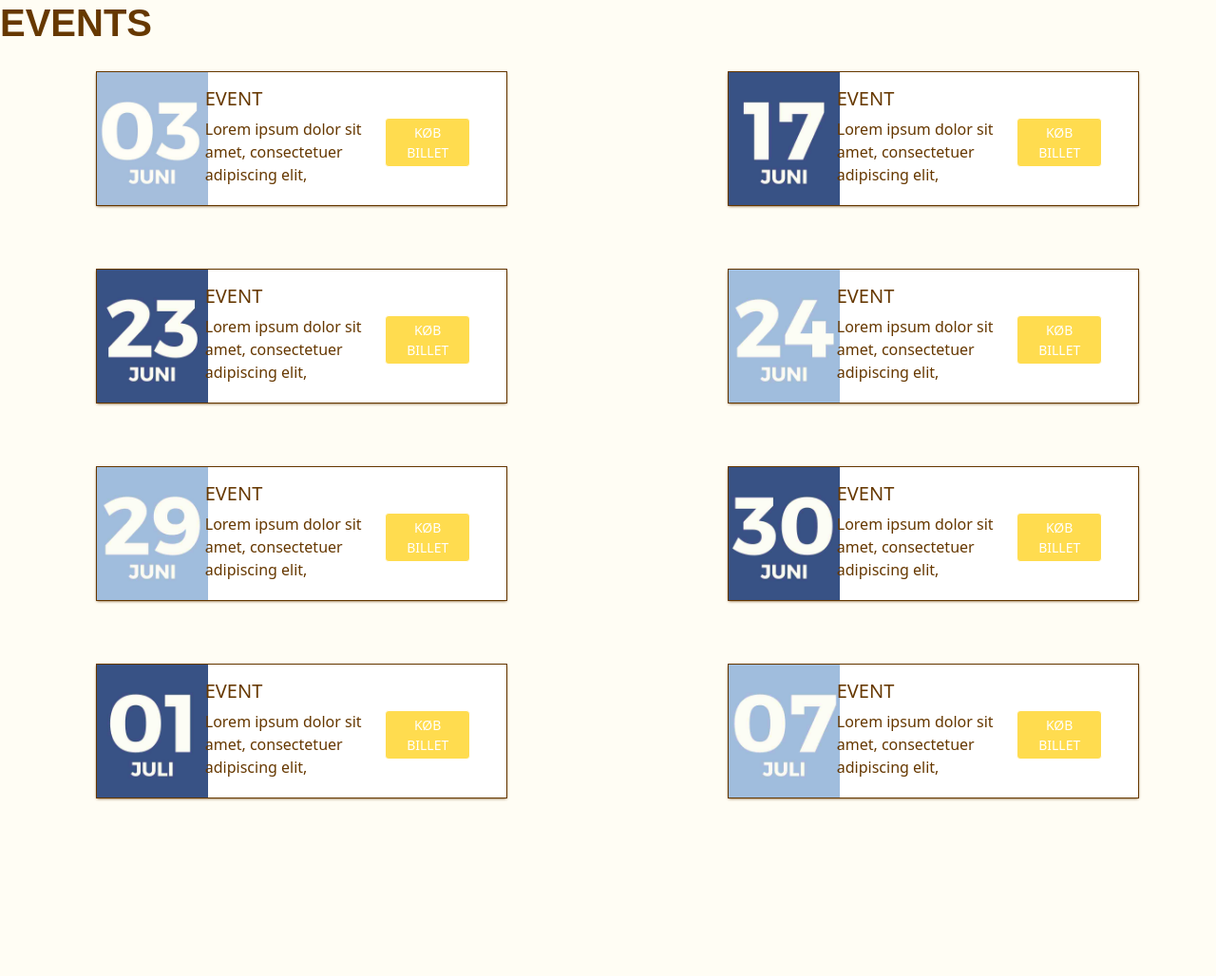
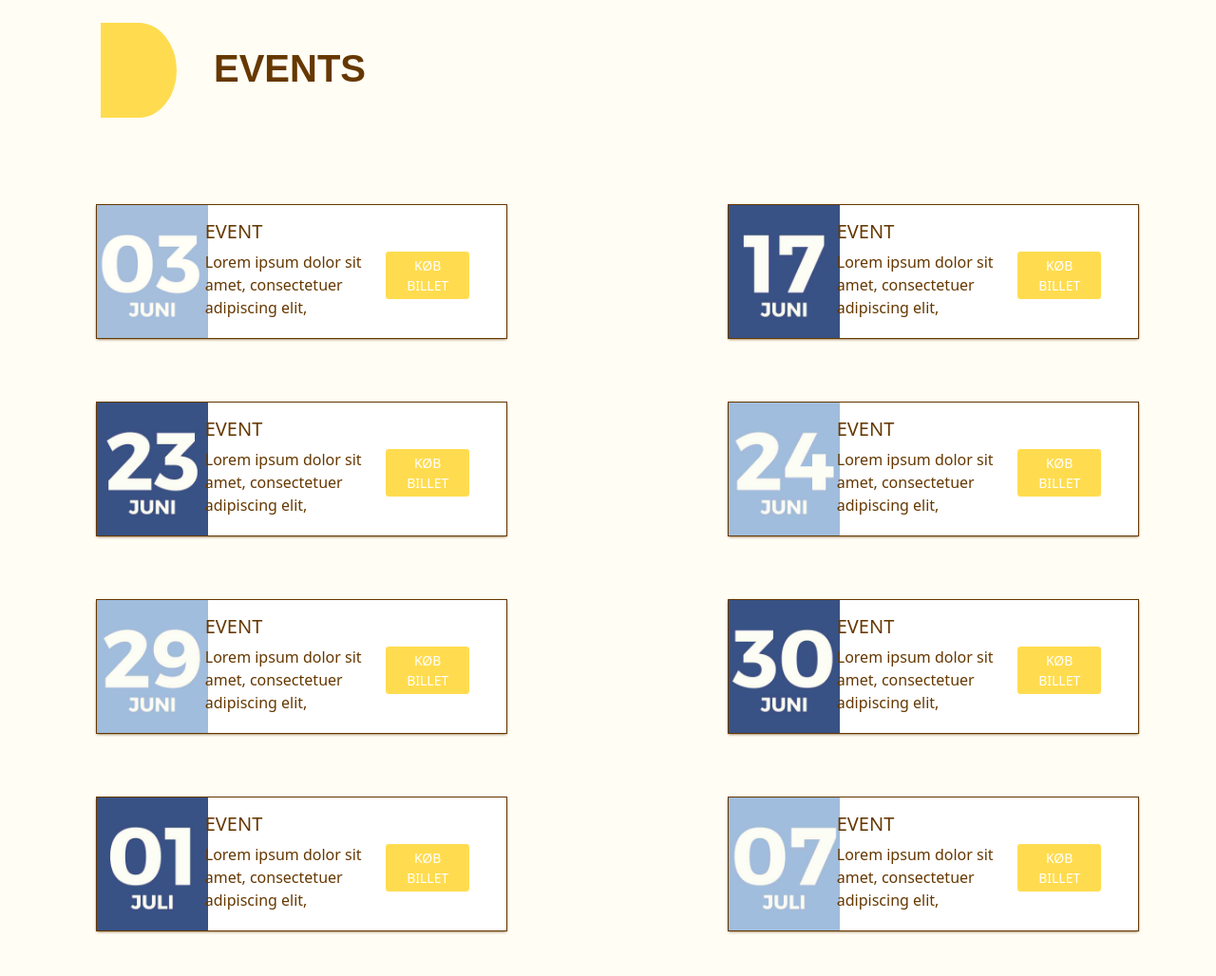
Before and after one commit to IdaGleieHeldorf/kalender, a website: page index.html in a window 1280 px wide. Shown: the whole page at 95% size. Before the commit the page ends 888 px from the top, so only its background shows below. Drawn offline with nearby package versions, Linux system fonts and the light colour scheme; files that its build step writes are made by us from their sources; a web font is replaced by a local one.

Commit message:
Tilføjelse af form/ikon

```diff
--- a/css/styles.scss
+++ b/css/styles.scss
@@ -29,6 +29,14 @@ body{
 	background-color: #FFFDF4;
 }
 
+.half-circle {
+	width: 80px;
+	height: 100px;
+	border-radius:  0 80% 80% 0; /* Halvcirkel formet ved hjælp af border-radius */
+	background-color: #FFDC4F; /* Tilpas farven efter behov */
+}
+
+
 .card-block {
 	font-size: 1em;
 	position: relative;
@@ -43,7 +51,6 @@ body{
 	margin-top: auto;
 	background-color: #FFDC4F;
 	border-color: white;
-
 }
 
 
@@ -61,3 +68,7 @@ body{
 	height: 140px;
 	width: 90;
 }
+
+.circle{
+	margin-right: 0px;
+}
--- a/index.html
+++ b/index.html
@@ -39,9 +39,26 @@
 
 <!--           <h4 class="card-title">Small card</h4> -->
 
+<div class="container mb-5">
+	<div class="row">
+
+		<div class="col-1 m-4 circle">
+			<div class="half-circle"></div>
+		</div>
 
 
-<h1>EVENTS</h1>
+		<div class="col-3 gy-4 mt-5">
+			<h1>EVENTS</h1>
+		</div>
+
+		<div class="col-8">
+		</div>
+
+
+	</div>
+
+</div>
+
 
 <!-- Card container vandret 1-->
 
```
